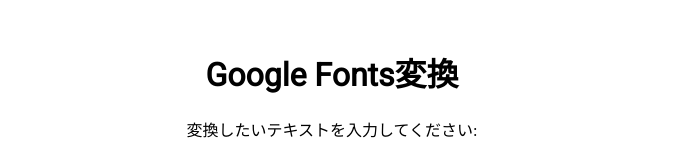
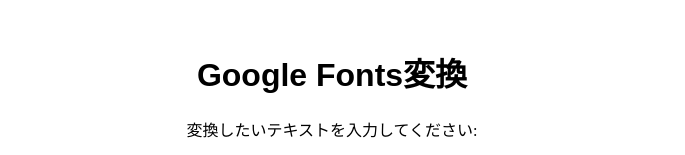
Before and after one commit to kusa28/font, a plain HTML site: page index.html in a window 1280 px wide. Shown: the top 155 px of the page, without its empty margins (308-993 px from the left). Drawn offline with Linux system fonts and the light colour scheme.

Commit message:
Update style.css

```diff
--- a/style.css
+++ b/style.css
@@ -6,7 +6,7 @@
 }
 
 h1 {
-  font-family: 'Roboto', sans-serif;
+  font-family: 'DotGothic16', sans-serif;
 }
 
 textarea {
```
